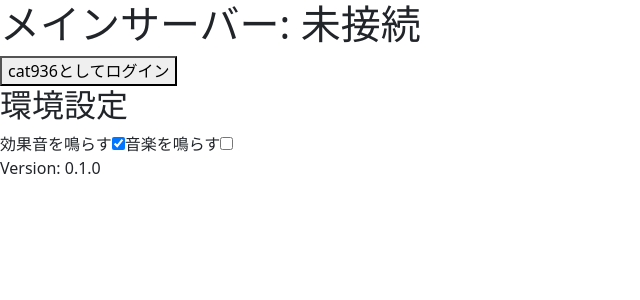
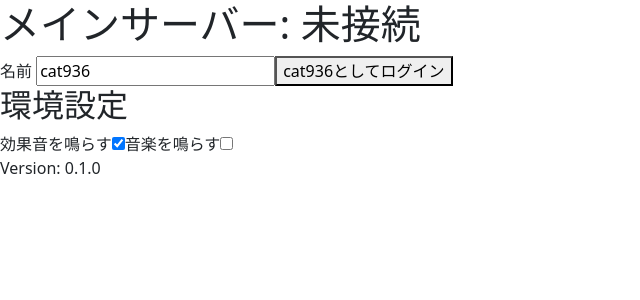
Before and after one commit to yncat/dfg, a React (Create React App) app: page / in a window 1280 px wide. Shown: the top 300 px of the page, without its empty margins (0-640 px from the left). Built offline with nearby package versions, Linux system fonts and the light colour scheme; what @colyseus/schema, colyseus.js would draw is missing.

Commit message:
Make player name changable

```diff
--- a/src/App.tsx
+++ b/src/App.tsx
@@ -19,6 +19,10 @@ export type Props = {
 
 function App(props: Props) {
   const i18n = props.globalLogic.i18n;
+  // TODO: delete after switched to session-based
+  const [pname, setPname] = React.useState<string>(
+    props.globalLogic.registeredPlayerName
+  );
   const [connectionStatusString, setConnectionStatusString] =
     React.useState<ConnectionStatusString>("not_connected");
   const [playerCount, setPlayerCount] = React.useState<number>(0);
@@ -61,6 +65,19 @@ function App(props: Props) {
         playerCount={playerCount}
       />
       {connectionStatusString === "not_connected" ? (
+        <React.Fragment>
+          <label>
+            名前{" "}
+            <input
+              type="text"
+              maxLength={20}
+              value={pname}
+              onChange={(e) => {
+                setPname(e.target.value);
+                props.globalLogic.registeredPlayerName = e.target.value;
+              }}
+            />
+          </label>
           <button
             type="button"
             onClick={() => {
@@ -69,10 +86,9 @@ function App(props: Props) {
               props.globalLogic.connect();
             }}
           >
-          {props.globalLogic.i18n.login_as(
-            props.globalLogic.registeredPlayerName
-          )}
+            {props.globalLogic.i18n.login_as(pname)}
           </button>
+        </React.Fragment>
       ) : null}
       {connectionStatusString === "connected" ? (
         <MainContainer
```
Lines whose indentation alone changed are shown as unchanged.
